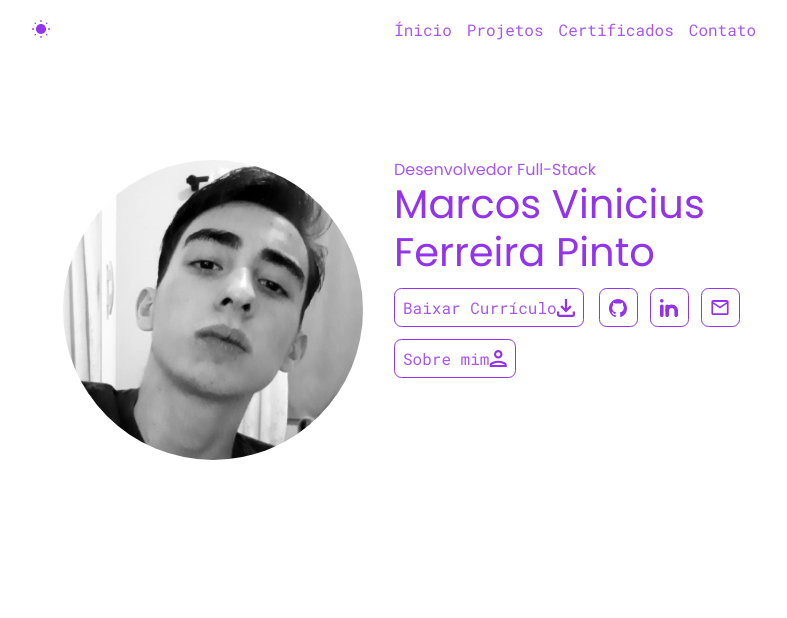
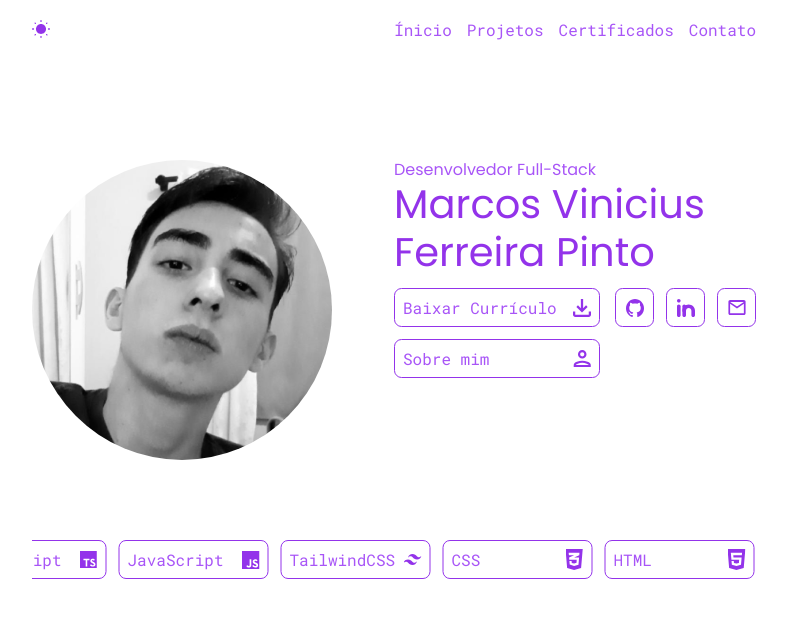
Before and after one commit to MarcosFerreira2024/portfolio, a Next.js app: page / in a window 1280 px wide. Shown: the top 618 px of the page, without its empty margins (246-1033 px from the left). Built offline with nearby package versions, Linux system fonts and the light colour scheme.

Commit message:
começo do marquee de skills

```diff
--- a/src/app/components/Main.tsx
+++ b/src/app/components/Main.tsx
@@ -3,13 +3,15 @@ import Image from 'next/image'
 import React from 'react'
 import BotaoMaior from './BotaoMaior'
 import BotaoMenor from './BotaoMenor'
+import { skills } from '../data/skills'
 
 function Main() {
+    const [anima,setAnima] = React.useState(true)
   return (
     <main className='max-w-container mx-auto sm:pt-[160px] text-subtitle pt-[120px] ' >
         <section className='grid sm:grid-cols-2 justify-center sm:gap-0 gap-5  mx-auto' >
             <div>
-                <Image src={`/Main/profile.png`} quality={100} priority alt='profile picture' height={300} width={300} className='w-[200px] rounded-full mx-auto   sm:w-[inherit] sm:h-[inherit]' />
+                <Image src={`/Main/profile.png`} quality={100} priority alt='profile picture' height={300} width={300} className='w-[200px] hover:opacity-95 hover:rotate-1 transition-all ease-linear duration-300 rounded-full mx-auto sm:mx-0   sm:w-[inherit] sm:h-[inherit]' />
             </div>
             <div>
                 <div className='flex-1 flex   justify-center flex-col'>
@@ -18,7 +20,7 @@ function Main() {
                 </div>
                 <nav className='flex flex-col gap-3   pt-3 '>
                     <div className='flex   flex-wrap gap-[15px] '>
-                        <BotaoMaior label='Baixar Currículo' src={`/Main/download.svg`} alt='download' />
+                        <BotaoMaior classes='w-[206px] justify-between'  label='Baixar Currículo' src={`/Main/download.svg`} alt='download' />
                         <div className='flex gap-3'>
                             <BotaoMenor href='https://github.com/MarcosFerreira2024' src='/Main/github.svg' alt='github'/>
                             <BotaoMenor href="https://www.linkedin.com/in/marcos-vinicius-ferreira/" src='/Main/linkedin.svg' alt='linkedin'/>
@@ -27,12 +29,31 @@ function Main() {
 
                     </div>
                     <div className='flex '>
-                        <BotaoMaior label='Sobre mim' src={`/Main/sobre.svg`} alt='perfil' />
+                        <BotaoMaior classes='w-[206px] justify-between' label='Sobre mim' src={`/Main/sobre.svg`} alt='perfil' />
                     </div>
                 </nav>
+
             </div>
 
         </section>
+        <section className='pt-20'>
+            <div className='max-w-container gap-3 flex overflow-hidden ' >
+                <ul  className={`flex gap-3    ${anima?"animationSkills":"animationSkillsPaused"}`}>
+                    {skills.map((item,id)=>(
+                        <li onMouseEnter={()=>setAnima(false)} onMouseLeave={()=>setAnima(true)} key={id}> <BotaoMaior classes='justify-between w-[150px] ' label={item.nome} src={item.iconPath} alt={item.alt} /></li>
+                    ))}
+
+                </ul>
+                <ul className={`flex gap-3    ${anima?"animationSkills":"animationSkillsPaused"}`}>
+                    {skills.map((item,id)=>(
+                        <li onMouseEnter={()=>setAnima(false)} onMouseLeave={()=>setAnima(true)} key={id}> <BotaoMaior classes='justify-between w-[150px] ' label={item.nome} src={item.iconPath} alt={item.alt} /></li>
+                    ))}
+
+                </ul>
+
+            </div>
+        </section>
+
     </main>
   )
 }
```
